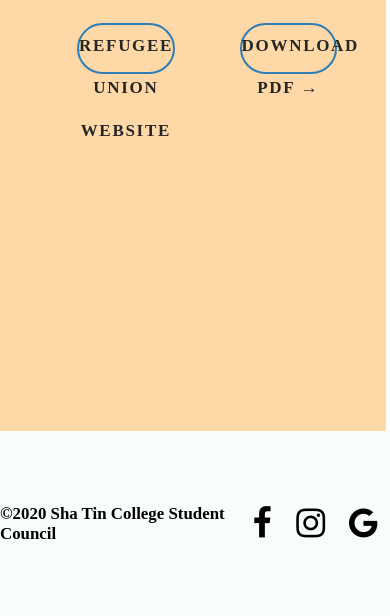
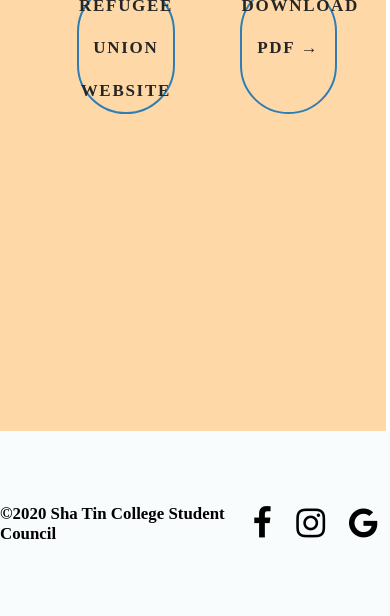
Before and after one commit to haydenso/stcfundraiser.github.io, a plain HTML site: page index.html in a window 390 px wide. Shown: the part 2519-3135 px from the top of the page. Drawn offline with nearby package versions, Linux system fonts and the light colour scheme; a web font is replaced by a local one.

Commit message:
resize buttons

```diff
--- a/style.css
+++ b/style.css
@@ -263,4 +263,22 @@ footer{
     #up{
         display: none;
     }
+    #ru, #pdf{
+        width: 24%;
+        height: 15vh;
+        line-height: 5vh;
+        margin-top: 10%;
+        border-radius: 999px;
+        border: 2px solid #2D7EB6;
+        font-family: "Muli";
+        letter-spacing: 0.1em;
+        font-weight: 800;
+        text-align: center;
+        vertical-align: middle;
+        font-size: 17px;
+        color: #262626;
+        text-decoration: none;
+        background: transparent;
+
+    }
 }
```
